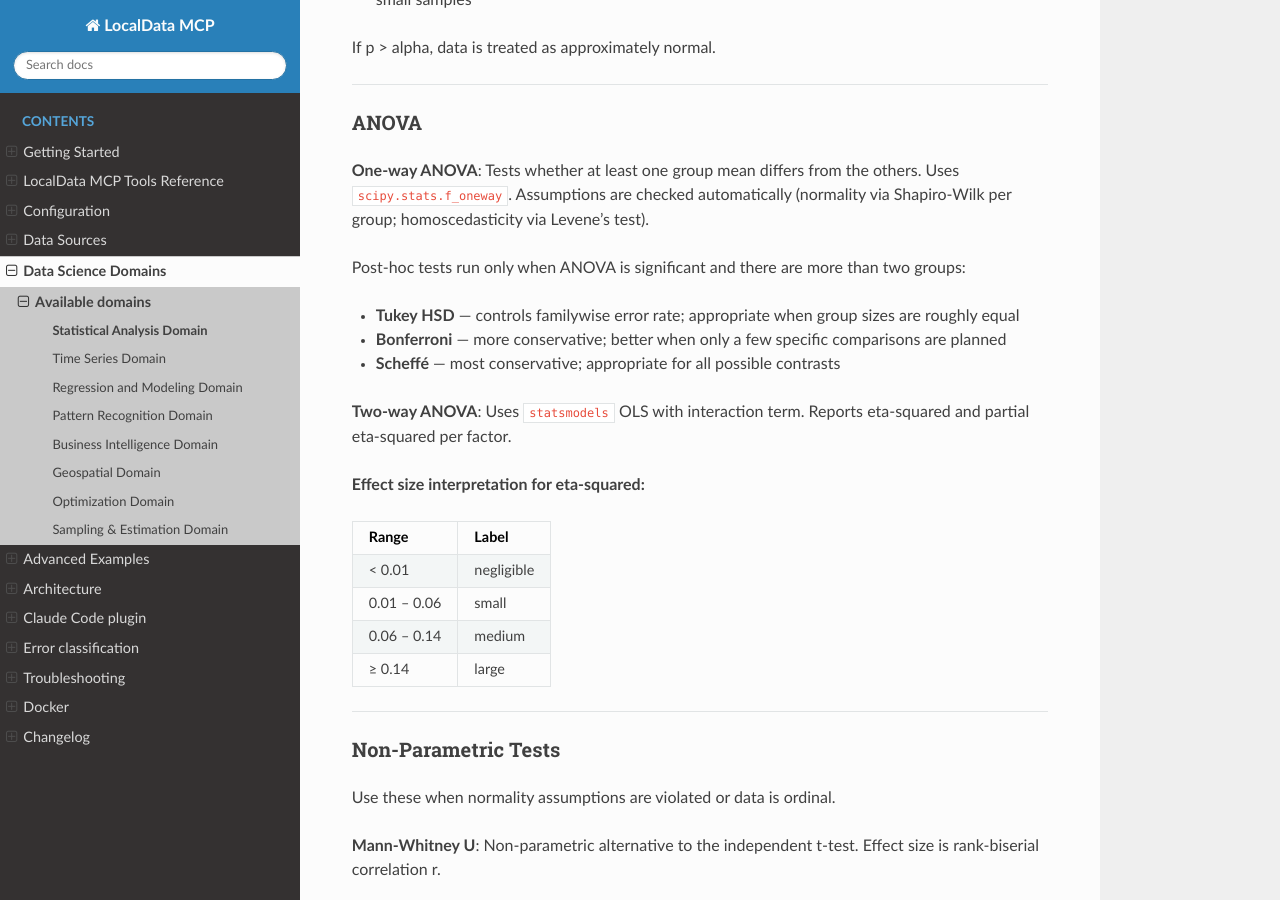
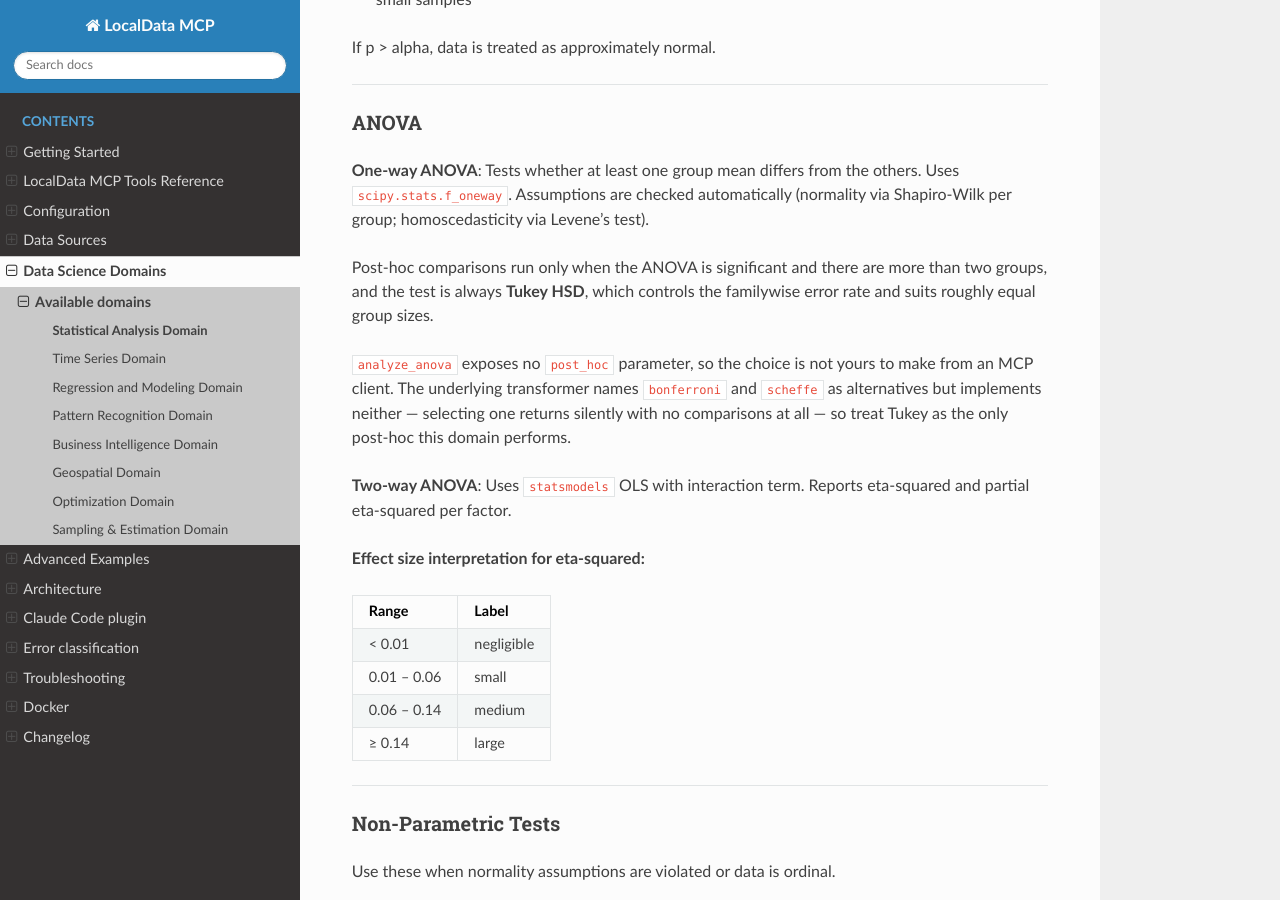
Before and after one commit to ChrisGVE/localdata-mcp, a Sphinx documentation site: the page built from docs/domains/statistical-analysis.md, in a window 1280 px wide and 900 px high, scrolled down 3502 px. Built offline with Sphinx 7.4.7 and the Read the Docs theme 3.1.0, drawn with Linux system fonts in a browser that asks for light colours; some of the changed text lies outside the part shown.

Commit message:
docs(statistics): name the post-hoc that runs and the non-parametric tests that are reachable
Both corrections came from reading what the code does and then running it.

The ANOVA page offered Tukey, Bonferroni and Scheffé as a choice of post-hoc
test. `analyze_anova` has no `post_hoc` parameter, so nothing is selectable from
an MCP client, and the transformer beneath it returns early unless the method is
`tukey` — naming either alternative produces no comparisons at all, silently.
Tukey HSD is the only post-hoc this domain performs, and the page now says so.

The same page claimed the rank correlation was "the only distribution-free test
reachable from a client". It is not. With `test_type="auto"` and a
`group_column`, non-normal data selects Mann-Whitney U for two groups and
Kruskal-Wallis H for three or more; executed against two skewed groups the
result carries a Mann-Whitney comparison, and against three it carries
Kruskal-Wallis. The distinction worth teaching is that you get these by letting
the tool choose rather than by naming them, which is what the page now explains.
Wilcoxon signed-rank, Friedman and paired designs really are unreachable.

The statistical-analyst agent was instructed to apply a Bonferroni, Holm or
Benjamini-Hochberg correction and "always report both raw and adjusted
p-values". No tool applies any correction and none returns an adjusted p-value,
so the instruction could only be followed by inventing the numbers. It now says
to report the raw p-values with the test count and the corrected threshold.

```diff
--- a/docs/domains/statistical-analysis.md
+++ b/docs/domains/statistical-analysis.md
@@ -29,7 +29,7 @@
 | One-way ANOVA | `ANOVAAnalysisTransformer` | Compare means across three or more groups |
 | Two-way ANOVA | `ANOVAAnalysisTransformer` | Test main effects and interactions of two factors |
 | Tukey HSD post-hoc | `ANOVAAnalysisTransformer` | Pairwise comparisons after significant ANOVA |
-| Bonferroni post-hoc | `ANOVAAnalysisTransformer` | Conservative pairwise corrections |
+| Bonferroni post-hoc | `ANOVAAnalysisTransformer` | Named but not implemented; no MCP tool selects it |
 | Mann-Whitney U | `NonParametricTestTransformer` | Non-parametric two-group comparison |
 | Wilcoxon signed-rank | `NonParametricTestTransformer` | Non-parametric paired comparison |
 | Kruskal-Wallis H | `NonParametricTestTransformer` | Non-parametric multi-group comparison |
@@ -138,10 +138,9 @@
 
 **One-way ANOVA**: Tests whether at least one group mean differs from the others. Uses `scipy.stats.f_oneway`. Assumptions are checked automatically (normality via Shapiro-Wilk per group; homoscedasticity via Levene's test).
 
-Post-hoc tests run only when ANOVA is significant and there are more than two groups:
-- **Tukey HSD** — controls familywise error rate; appropriate when group sizes are roughly equal
-- **Bonferroni** — more conservative; better when only a few specific comparisons are planned
-- **Scheffé** — most conservative; appropriate for all possible contrasts
+Post-hoc comparisons run only when the ANOVA is significant and there are more than two groups, and the test is always **Tukey HSD**, which controls the familywise error rate and suits roughly equal group sizes.
+
+`analyze_anova` exposes no `post_hoc` parameter, so the choice is not yours to make from an MCP client. The underlying transformer names `bonferroni` and `scheffe` as alternatives but implements neither — selecting one returns silently with no comparisons at all — so treat Tukey as the only post-hoc this domain performs.
 
 **Two-way ANOVA**: Uses `statsmodels` OLS with interaction term. Reports eta-squared and partial eta-squared per factor.
 
@@ -251,10 +250,15 @@
 
 Shapiro-Wilk and Kolmogorov-Smirnov both run. If either rejects normality, a
 t-test on that column rests on an assumption the data does not meet. The
-non-parametric transformers listed under *Available Analyses* — Mann-Whitney,
-Wilcoxon, Kruskal-Wallis, Friedman — have no MCP tool of their own in this
-release; the rank correlation reported by `test_type="correlation"` is the only
-distribution-free test reachable from a client.
+non-parametric transformers listed under *Available Analyses* have no MCP tool
+of their own in this release, but two of them are reached automatically: with
+`test_type="auto"` and a `group_column`, non-normal data selects **Mann-Whitney
+U** for two groups (reported with a rank-biserial effect size) and
+**Kruskal-Wallis H** for three or more (with epsilon squared). You get the
+distribution-free test by letting the tool choose, not by naming it. Wilcoxon
+signed-rank and Friedman are not reachable at all, and neither is a paired
+design. The rank correlation reported by `test_type="correlation"` is
+distribution-free too.
 
 ### Is response time associated with payload size?
 
```
Also changed, not shown: agents/statistical-analyst.md (+1 -1 lines).
